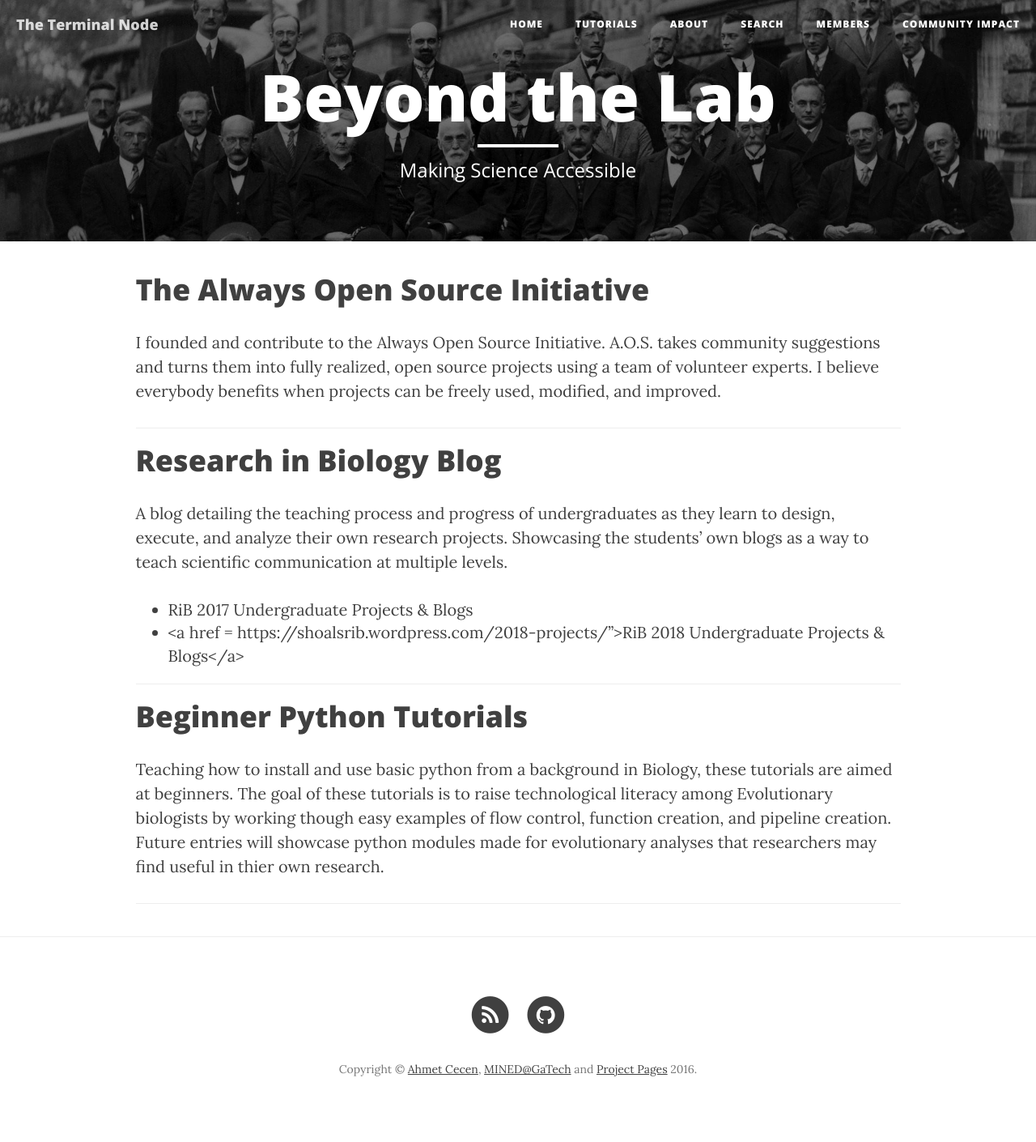
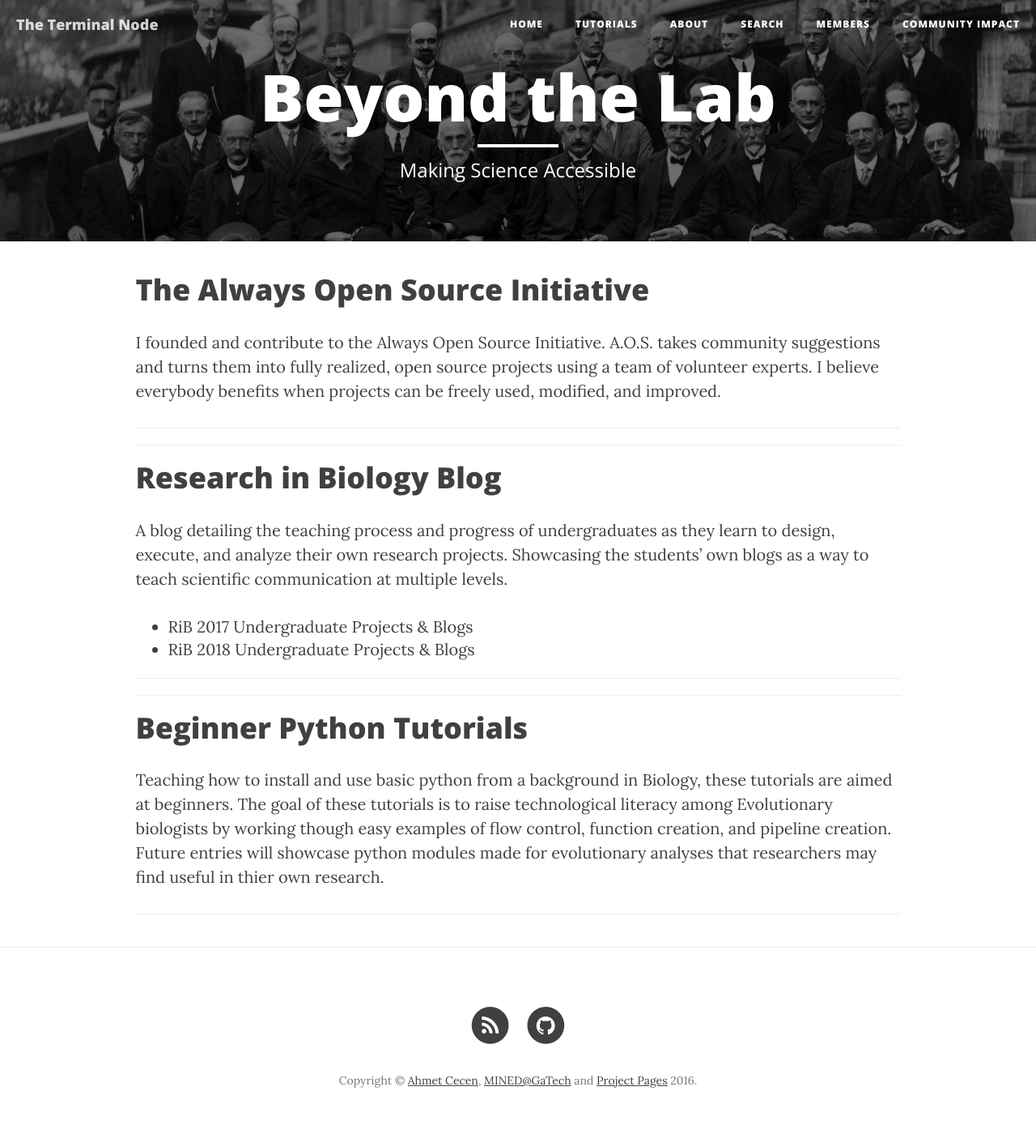
Before and after one commit to A-Swafford/a-swafford.github.io, a Jekyll site: the page built from linkpages/outreach_page.md, in a window 1280 px wide. Shown: the whole page at 81% size. Built offline with Jekyll 4.4.1, drawn with Linux system fonts in a browser that asks for light colours; nearby versions of some CDN libraries.

Commit message:
fix link

```diff
--- a/linkpages/outreach_page.md
+++ b/linkpages/outreach_page.md
@@ -9,15 +9,15 @@ header-img: "img/home-bg.jpg"
  I founded and contribute to the Always Open Source Initiative. A.O.S. takes community suggestions and turns them into fully realized, open source projects using a team of volunteer experts. I believe everybody benefits when projects can be freely used, modified, and improved.
 
 ***
-
+---
 # <a href = "https://shoalsrib.wordpress.com/">Research in Biology Blog</a>
 A blog detailing the teaching process and progress of undergraduates as they learn to design, execute, and analyze their own research projects.  Showcasing the students' own blogs as a way to teach scientific communication at multiple levels.
 
  - <a href = "https://shoalsrib.wordpress.com/rib-2017-projects/">RiB 2017 Undergraduate Projects & Blogs</a>
- - <a href = https://shoalsrib.wordpress.com/2018-projects/">RiB 2018 Undergraduate Projects & Blogs</a>
+ - <a href = "https://shoalsrib.wordpress.com/2018-projects/">RiB 2018 Undergraduate Projects & Blogs</a>
 
 ***
-
+---
 # <a href = "http://terminalnode.org/projects/project1/"> Beginner Python Tutorials </a>
  Teaching how to install and use basic python from a background in Biology, these tutorials are aimed at beginners.  The goal of these tutorials is to raise technological literacy among Evolutionary biologists by working though easy examples of flow control, function creation, and pipeline creation.  Future entries will showcase python modules made for evolutionary analyses that researchers may find useful in thier own research.
 
```
